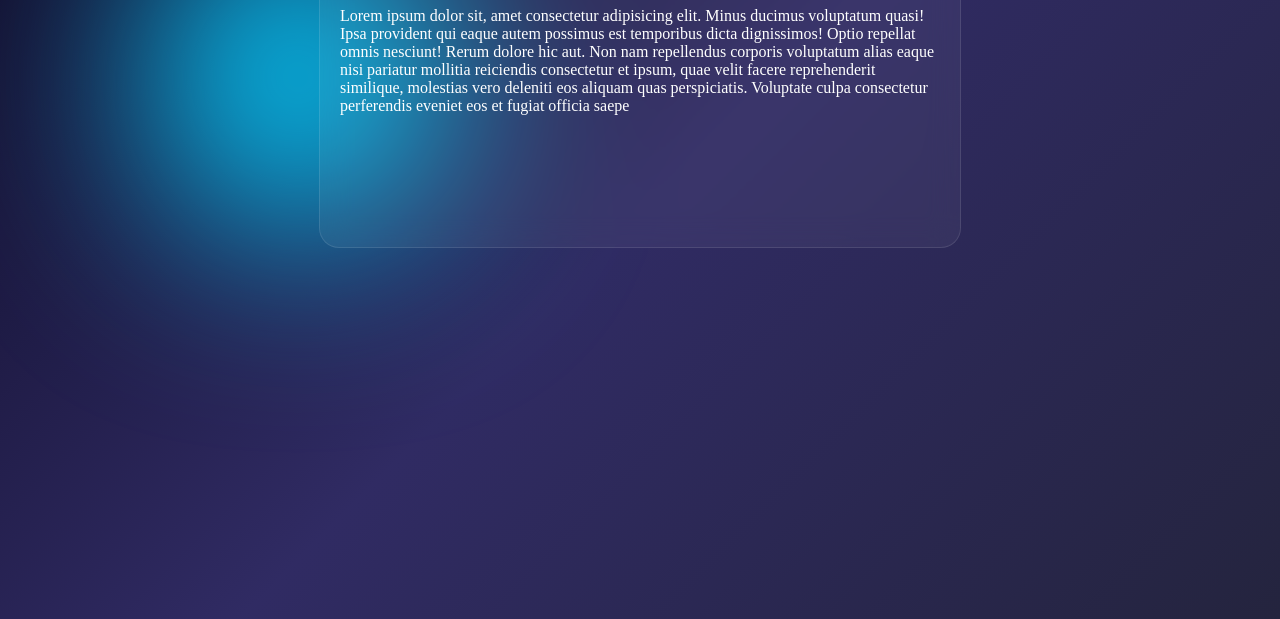
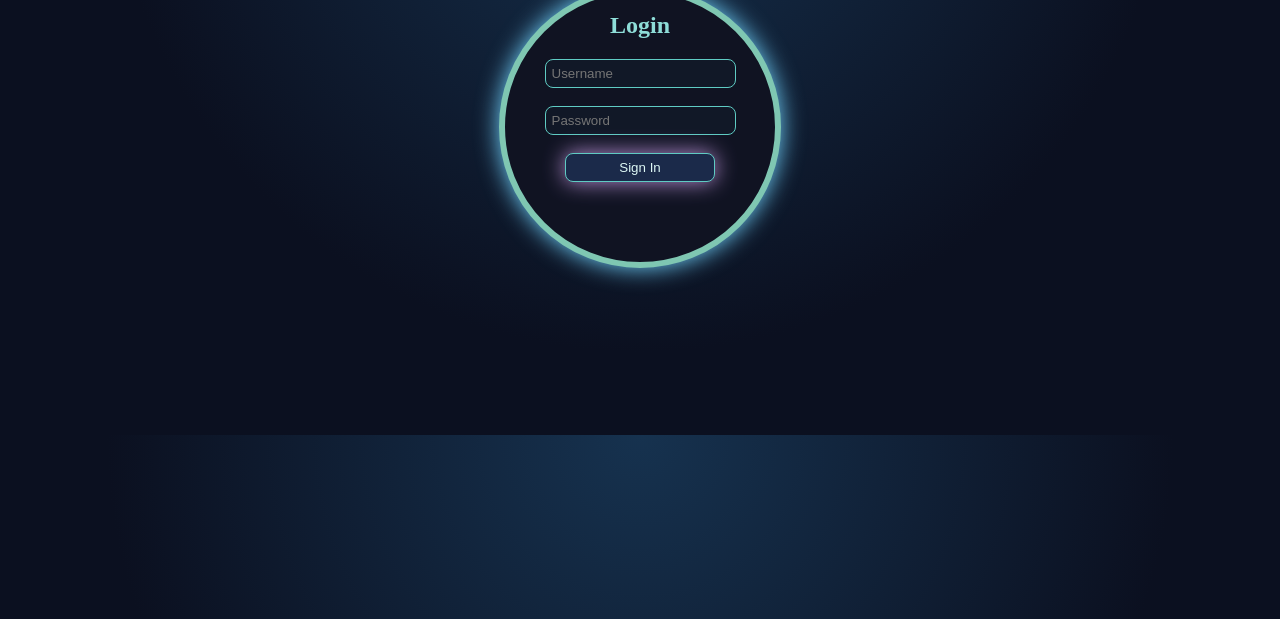
Before and after one commit to malaksameh82932320005-cell/my_githup, a plain HTML site: page index.html in a window 1280 px wide. Shown: the part 181-800 px from the top of the page. Drawn offline with Linux system fonts and the light colour scheme.

Commit message:
Add files via upload

```diff
--- a/index.html
+++ b/index.html
@@ -2,74 +2,109 @@
 <html>
     <head>
 <style>
- body {
-    background: linear-gradient(
-        135deg,
-        #0f0c29,
-        #302b63,
-        #24243e
-    );
-    background-repeat: no-repeat;
-    background-attachment: fixed;
-    height: 500px;
+
+    body{
+
+    height: 600px;
+
     display: flex;
     justify-content: center;
     align-items: center;
-}
-            .card{
-                color:white;
-                border:1px solid rgba(255,255,255,0.1);
-                border-radius: 20px;
-                backdrop-filter: blur(15px);
-                background:rgba(255,255,255,0.05) ;
-             height: 300px;
-             width: 600px;
-             padding: 20px;
-            transition: all 0.5s ease;
-            cursor: pointer;
 
+    background:
+    radial-gradient(circle at top, #16324F, #0B1020 60%);
 
 }
-            .card:hover{
-                transform: rotate(3deg);
+
+div{
+    width: 270px;
+    height: 270px;
+    border: 6px solid #7Fc7B2;
+    border-radius: 50%;
+    text-align: center;
+ animation: circle 3s linear infinite;
+ background: #101322;
+}
+h2{
+    color: #8EDDD8;
+}
+#uu{
+    width: 150px;
+  border: none;
+    border-radius: 5px;
+   background: linear-gradient(90deg, #7FC7B2, #4D8F8B);
+    color: #EAFBFF;
+    padding: 7px;
+    animation: button 3s infinite alternate;
+}
+@keyframes button{
+
+    from{
+        box-shadow: 0 0 10px #5DAEFF;
+    }
+
+    to{
+        box-shadow: 0 0 30px #ff7eb9;
+    }
+}
+@keyframes circle{
+
+    from{
+        box-shadow: 0 0 10px #5DAEFF;
 
     }
-            .circle{
-                width: 300px;
-                height: 300px;
-                border-radius: 50%;
-                background:#00d2ff;
-                filter: blur(100px);
-            position: absolute;
-            right: 65%;
+
+    to{
+        box-shadow: 0 0 30px #7CE7FF;
 
     }
-            .ma{
-                background:#2563eb;
-                color: white;
-                border: 2px solid #2563eb;
-                border-radius: 10px;
-                width: 100px;
-                cursor: pointer;
-             transition: all 0.5 ease;
-             opacity: 0;
-             transform: translateY(30px) scale(0.1);
 }
-            .card:hover .ma{
-                opacity: 1;
-                transform: translateY(0) scale(1);
+#ii{
+  border:1px solid #5FCBC3;
+    border-radius: 8px;
+    background: #111827;
+    color: #DDF7F5;
+    padding: 6px;
+    transition: all 1s ease;
+    outline: none;
+}
+#uu{
+   border:1px solid #5FCBC3;
+    border-radius: 8px;
+    background: #1B2A4A;
+    color: #DDF7F5;
+    padding: 6px;
+}
+#io{
+    border:1px solid #5FCBC3;
+    border-radius: 8px;
+    background: #111827;
+    color: #DDF7F5;
+    padding: 6px;
+    transition: all 0.4s ease;
+    outline: none;
+}
+#io:hover{
+border-color: #ff7eb9;
+}
+#ii:hover{
+border-color: #ff7eb9;
+}
 
-
-            }
 
 </style>
     </head>
     <body>
-        <div class="circle"></div>
-        <div class="card">
-        <h1>Glass Morphism</h1>
-   <p>Lorem ipsum dolor sit, amet consectetur adipisicing elit. Minus ducimus voluptatum quasi! Ipsa provident qui eaque autem possimus est temporibus dicta dignissimos! Optio repellat omnis nesciunt! Rerum dolore hic aut. Non nam repellendus corporis voluptatum alias eaque nisi pariatur mollitia reiciendis consectetur et ipsum, quae velit facere reprehenderit similique, molestias vero deleniti eos aliquam quas perspiciatis. Voluptate culpa consectetur perferendis eveniet eos et fugiat officia saepe </p>
-   <button class="ma">Done</button>
+
+        <div>
+
+            <form>
+        <h2>Login</h2>
+        <input type="text" id="ii" placeholder="Username">
+        <br><br>
+        <input type="password" id="io"  placeholder="Password"><br><br>
+        <input type="submit"  id= "uu" value="Sign In"><br><br>
+        </form>
 </div>
     </body>
 </html>
```
Lines whose indentation alone changed are shown as unchanged.
